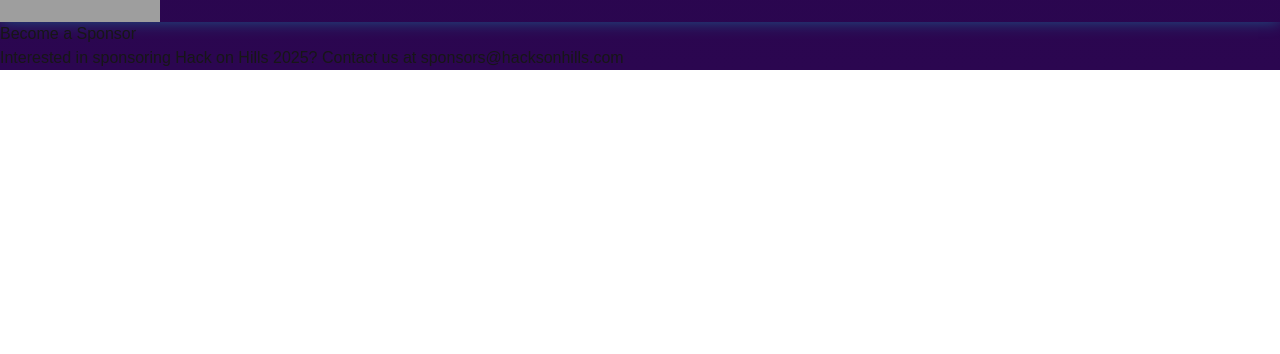
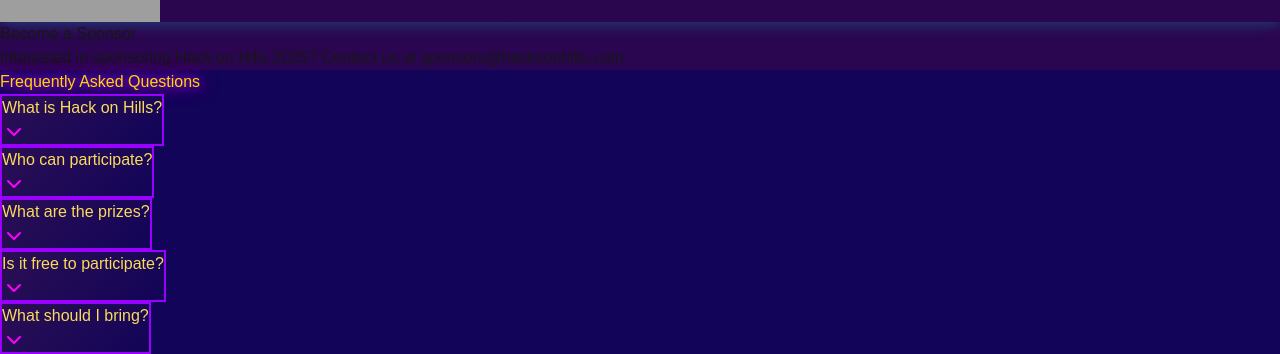
Before and after one commit to Eyepatch5263/HackOnHillls-2k25, a Next.js app: page / in a window 1280 px wide. Shown: the part 2666-3020 px from the top of the page. Before the commit the page ends 2736 px from the top, so only its background shows below. Built offline with nearby package versions, Linux system fonts and the light colour scheme; grey boxes are pictures that could not be loaded; a web font is replaced by a local one.

Commit message:
Add FAQ section with Retrowave Pyramids color palette

```diff
--- a/src/app/page.tsx
+++ b/src/app/page.tsx
@@ -2,7 +2,7 @@
 import About from '@/components/About';
 import Landing from '@/components/Landing';
 import SponsorsSection from '@/components/SponsorsSection';
-
+import FAQ from '@/components/FAQ';
 
 export default function Home() {
   return (
@@ -10,6 +10,7 @@
       <Landing />
       <About/>
       <SponsorsSection/>
+      <FAQ />
     </main>
   );
 }
--- /dev/null
+++ b/src/components/FAQ.tsx
@@ -0,0 +1,123 @@
+'use client';
+
+import { useState } from 'react';
+import { motion, AnimatePresence } from 'framer-motion';
+import { ChevronDown } from 'lucide-react';
+
+// Color palette
+const colors = {
+  neonPurple: '#9900FF',
+  egyptianGold: '#FFD700',
+  synthwavePink: '#FF00FF',
+  tealBlue: '#00FFFF',
+  midnightBlue: '#120458',
+  deepPurple: '#2B0F54',
+  sunsetOrange: '#FF6B35',
+  black: '#000000',
+  retrowaveTurquoise: '#00E6E6',
+  electricYellow: '#F9DC5C',
+  magenta: '#E31C79',
+  digitalLavender: '#A15CFF',
+};
+
+interface FAQItemProps {
+  question: string;
+  answer: string;
+}
+
+const FAQItem = ({ question, answer }: FAQItemProps) => {
+  const [isOpen, setIsOpen] = useState(false);
+
+  return (
+    <div className="mb-4">
+      <button
+        className="w-full flex justify-between items-center p-4 rounded-lg"
+        style={{
+          background: `linear-gradient(135deg, ${colors.deepPurple}, ${colors.midnightBlue})`,
+          border: `2px solid ${colors.neonPurple}`,
+          color: colors.electricYellow,
+        }}
+        onClick={() => setIsOpen(!isOpen)}
+      >
+        <span className="text-lg font-semibold">{question}</span>
+        <motion.div
+          animate={{ rotate: isOpen ? 180 : 0 }}
+          transition={{ duration: 0.3 }}
+        >
+          <ChevronDown className="w-6 h-6" style={{ color: colors.synthwavePink }} />
+        </motion.div>
+      </button>
+      <AnimatePresence>
+        {isOpen && (
+          <motion.div
+            initial={{ height: 0, opacity: 0 }}
+            animate={{ height: "auto", opacity: 1 }}
+            exit={{ height: 0, opacity: 0 }}
+            transition={{ duration: 0.3 }}
+            className="overflow-hidden"
+          >
+            <div
+              className="p-4 rounded-b-lg"
+              style={{
+                background: colors.black,
+                color: colors.retrowaveTurquoise,
+                border: `2px solid ${colors.digitalLavender}`,
+                borderTop: 'none',
+              }}
+            >
+              {answer}
+            </div>
+          </motion.div>
+        )}
+      </AnimatePresence>
+    </div>
+  );
+};
+
+const FAQ = () => {
+  const faqItems = [
+    {
+      question: "What is Hack on Hills?",
+      answer: "Hack on Hills is an annual hackathon that brings together innovative minds to create amazing projects in a competitive and collaborative environment."
+    },
+    {
+      question: "Who can participate?",
+      answer: "Any college student with a passion for technology and innovation can participate. Teams can consist of 2-4 members."
+    },
+    {
+      question: "What are the prizes?",
+      answer: "We offer exciting prizes including cash rewards, sponsor goodies, and opportunities for internships and mentorship."
+    },
+    {
+      question: "Is it free to participate?",
+      answer: "Yes, participation is completely free! We provide all necessary resources, including meals and refreshments during the event."
+    },
+    {
+      question: "What should I bring?",
+      answer: "Bring your laptop, charger, student ID, and any other hardware you might need for your project. Don't forget your enthusiasm and creativity!"
+    }
+  ];
+
+  return (
+    <section className="py-16 px-4 md:px-8" style={{ background: colors.midnightBlue }}>
+      <div className="max-w-4xl mx-auto">
+        <h2
+          className="text-4xl font-bold text-center mb-12"
+          style={{
+            color: colors.egyptianGold,
+            textShadow: `0 0 10px ${colors.neonPurple}, 0 0 20px ${colors.synthwavePink}`,
+          }}
+        >
+          Frequently Asked Questions
+        </h2>
+        <div className="space-y-6">
+          {faqItems.map((item, index) => (
+            <FAQItem key={index} question={item.question} answer={item.answer} />
+          ))}
+        </div>
+      </div>
+    </section>
+  );
+};
+
+export default FAQ;
```
